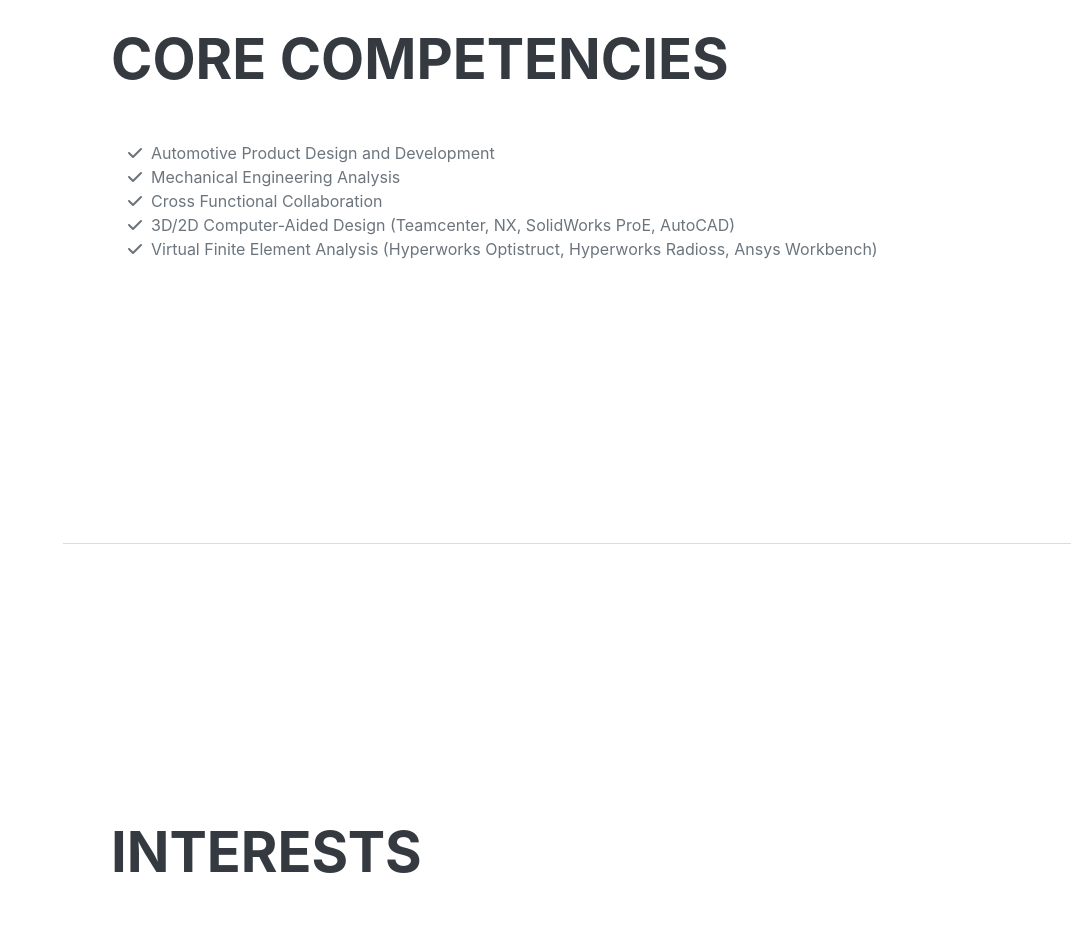
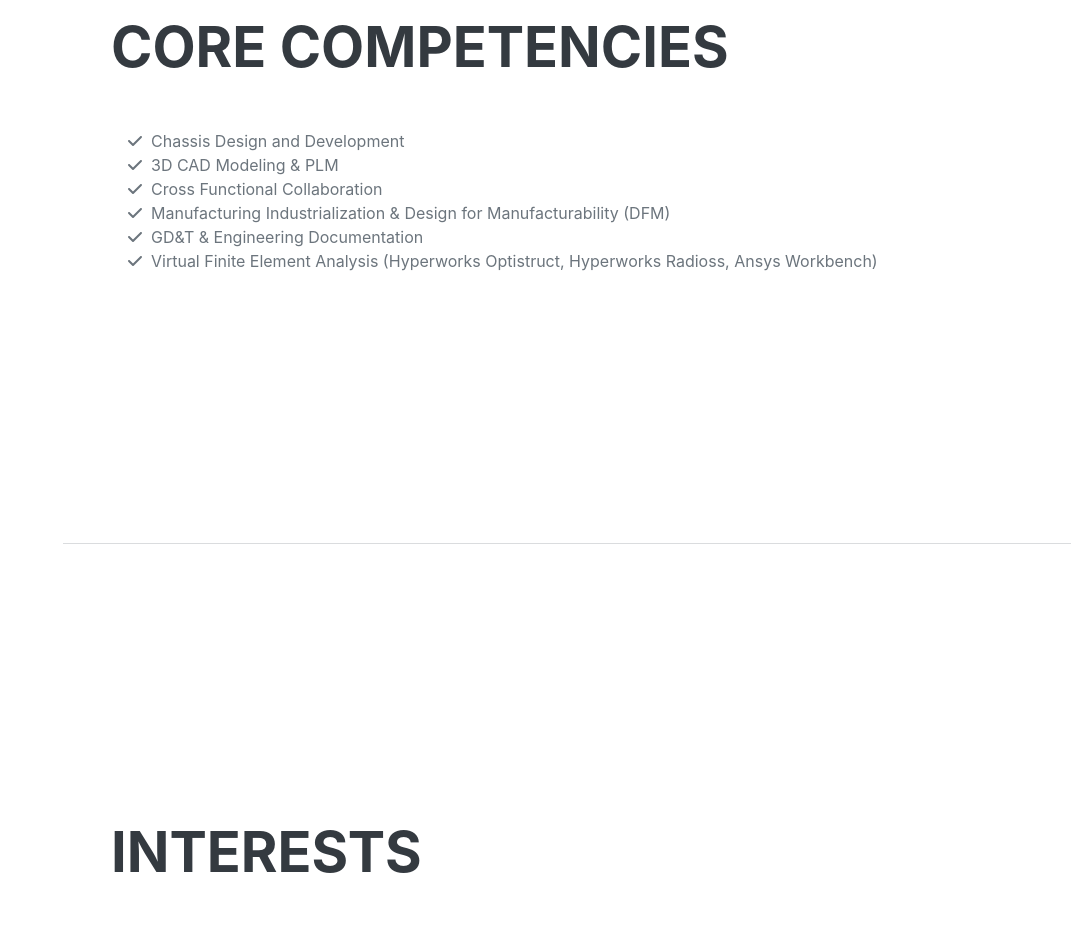
Before and after one commit to vinayakchettier/vinayakchettier.github.io, a plain HTML site: page index.html in a window 1280 px wide. Shown: the part 4020-4949 px from the top of the page, without its empty margins (209-1280 px from the left). Drawn offline with nearby package versions, Linux system fonts and the light colour scheme; a web font is replaced by a local one.

Commit message:
Update index.html

```diff
--- a/index.html
+++ b/index.html
@@ -139,11 +139,11 @@
                     <ul class="fa-ul mb-0">
                         <li>
                             <span class="fa-li"><i class="fas fa-check"></i></span>
-                            Automotive Product Design and Development
+                            Chassis Design and Development
                         </li>
                         <li>
                             <span class="fa-li"><i class="fas fa-check"></i></span>
-                            Mechanical Engineering Analysis
+                            3D CAD Modeling & PLM
                         </li>
                         <li>
                             <span class="fa-li"><i class="fas fa-check"></i></span>
@@ -151,7 +151,11 @@
                         </li>
                         <li>
                             <span class="fa-li"><i class="fas fa-check"></i></span>
-                            3D/2D Computer-Aided Design (Teamcenter, NX, SolidWorks ProE, AutoCAD)
+                            Manufacturing Industrialization & Design for Manufacturability (DFM)
+                        </li>
+			<li>
+                            <span class="fa-li"><i class="fas fa-check"></i></span>
+                            GD&T & Engineering Documentation
                         </li>
 						<li>
 							<span class="fa-li"><i class="fas fa-check"></i></span>
```
